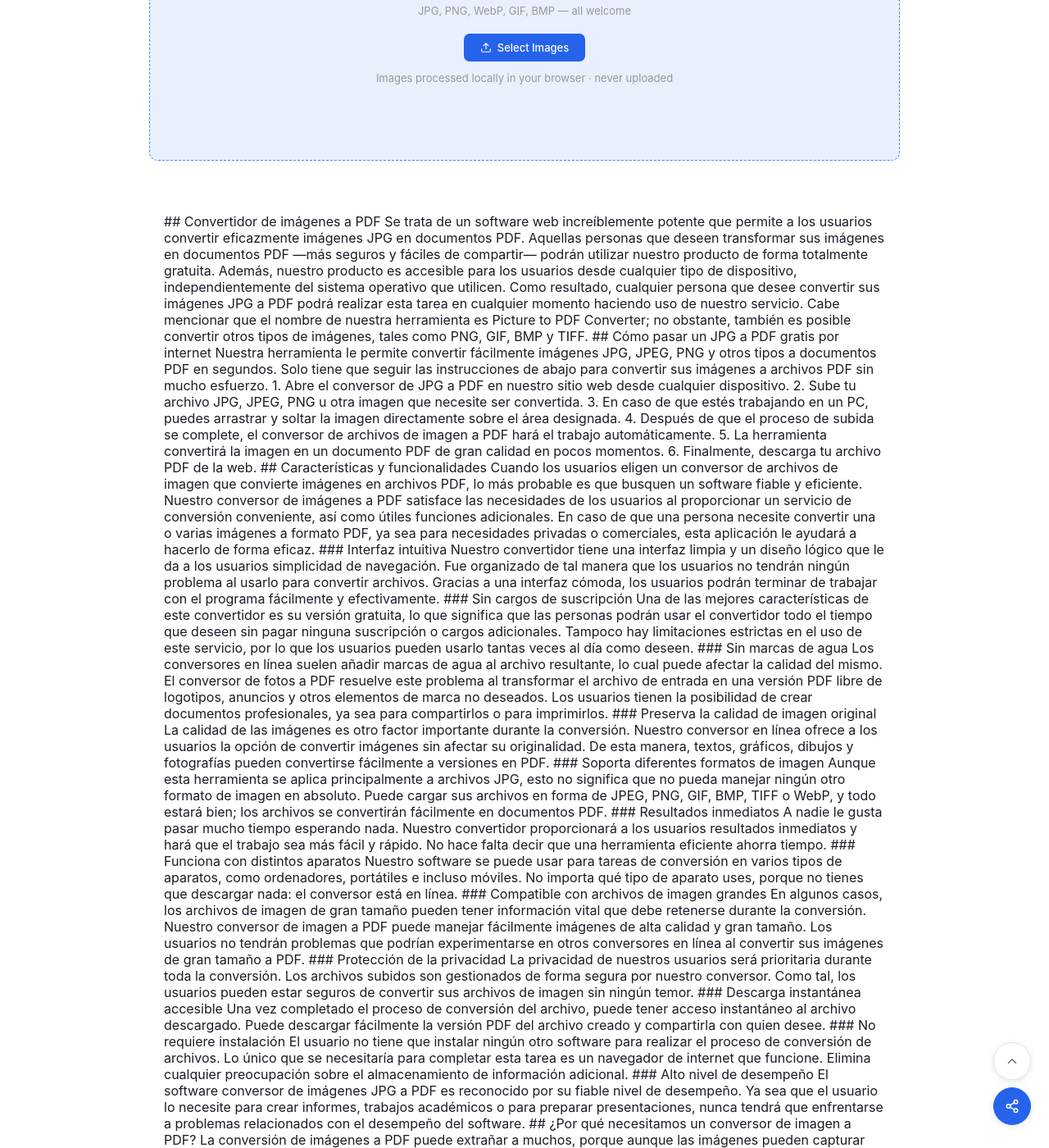
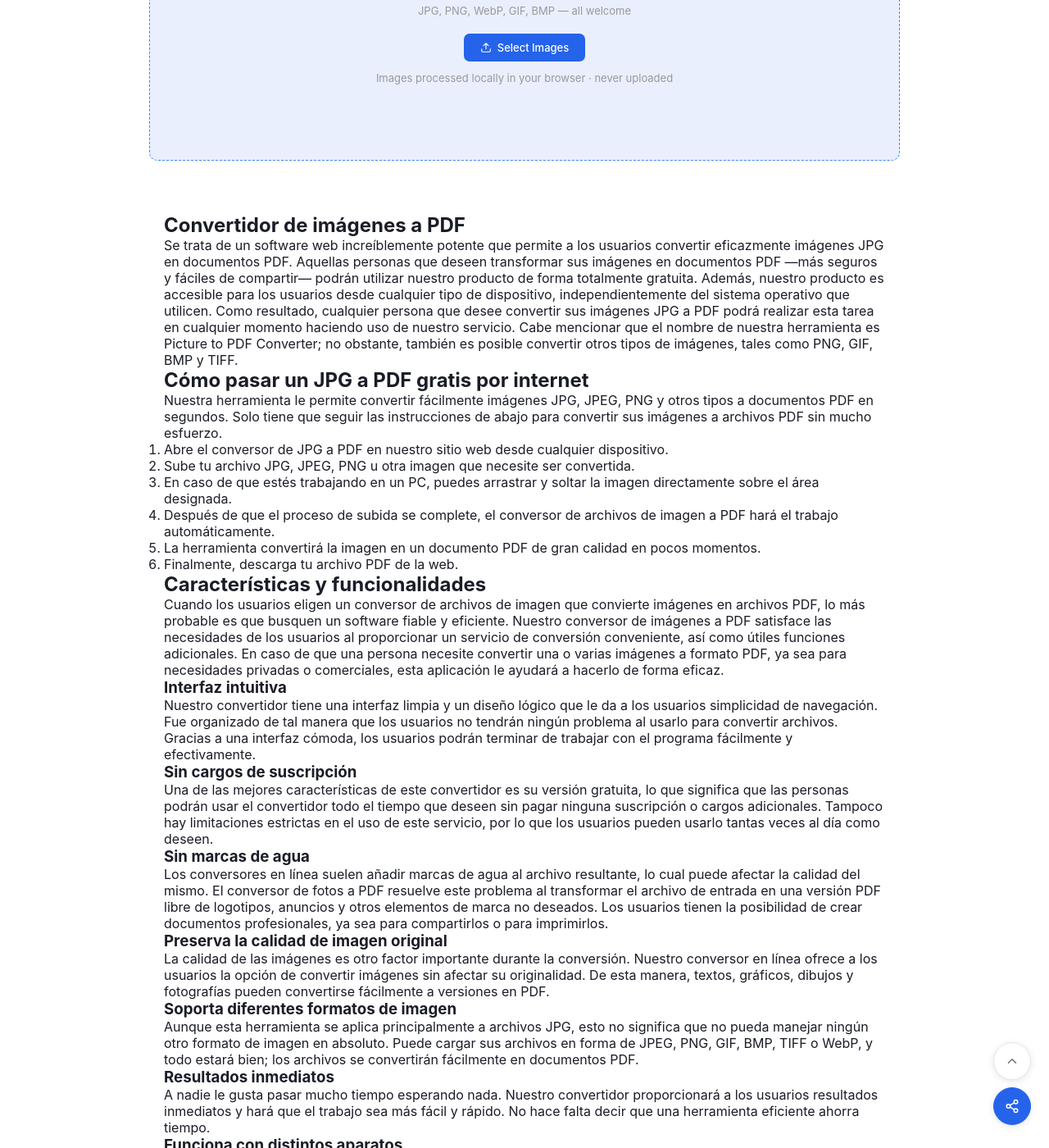
Before and after one commit to rforrupesh/pdf, a Jekyll site: the page built from jpg-a-pdf.html, in a window 1280 px wide and 1400 px high, scrolled down 338 px. Shown: the whole window at 82% size. Built offline with Jekyll 4.4.1, drawn with Linux system fonts in a browser that asks for light colours; some of the changed text lies outside the part shown.

Commit message:
Update jpg-a-pdf.html

```diff
--- a/jpg-a-pdf.html
+++ b/jpg-a-pdf.html
@@ -1402,146 +1402,57 @@ head_style: |
       <!-- ── INFO SECTION ── -->
       <div id="infoContent">
 
-       ## Convertidor de imágenes a PDF
-
-
-Se trata de un software web increíblemente potente que permite a los usuarios convertir eficazmente imágenes JPG en documentos PDF. Aquellas personas que deseen transformar sus imágenes en documentos PDF —más seguros y fáciles de compartir— podrán utilizar nuestro producto de forma totalmente gratuita. Además, nuestro producto es accesible para los usuarios desde cualquier tipo de dispositivo, independientemente del sistema operativo que utilicen. Como resultado, cualquier persona que desee convertir sus imágenes JPG a PDF podrá realizar esta tarea en cualquier momento haciendo uso de nuestro servicio. Cabe mencionar que el nombre de nuestra herramienta es Picture to PDF Converter; no obstante, también es posible convertir otros tipos de imágenes, tales como PNG, GIF, BMP y TIFF.
-
-
-## Cómo pasar un JPG a PDF gratis por internet
-
-
-Nuestra herramienta le permite convertir fácilmente imágenes JPG, JPEG, PNG y otros tipos a documentos PDF en segundos. Solo tiene que seguir las instrucciones de abajo para convertir sus imágenes a archivos PDF sin mucho esfuerzo.
-
-
-
-1. Abre el conversor de JPG a PDF en nuestro sitio web desde cualquier dispositivo.
-2. Sube tu archivo JPG, JPEG, PNG u otra imagen que necesite ser convertida.
-3. En caso de que estés trabajando en un PC, puedes arrastrar y soltar la imagen directamente sobre el área designada.
-4. Después de que el proceso de subida se complete, el conversor de archivos de imagen a PDF hará el trabajo automáticamente.
-5. La herramienta convertirá la imagen en un documento PDF de gran calidad en pocos momentos.
-6. Finalmente, descarga tu archivo PDF de la web.
-
-
-
-## Características y funcionalidades
-
-
-
-Cuando los usuarios eligen un conversor de archivos de imagen que convierte imágenes en archivos PDF, lo más probable es que busquen un software fiable y eficiente. Nuestro conversor de imágenes a PDF satisface las necesidades de los usuarios al proporcionar un servicio de conversión conveniente, así como útiles funciones adicionales. En caso de que una persona necesite convertir una o varias imágenes a formato PDF, ya sea para necesidades privadas o comerciales, esta aplicación le ayudará a hacerlo de forma eficaz.
-
-
-
-### Interfaz intuitiva
-
-
-
-Nuestro convertidor tiene una interfaz limpia y un diseño lógico que le da a los usuarios simplicidad de navegación. Fue organizado de tal manera que los usuarios no tendrán ningún problema al usarlo para convertir archivos. Gracias a una interfaz cómoda, los usuarios podrán terminar de trabajar con el programa fácilmente y efectivamente.
-
-
-
-### Sin cargos de suscripción
-
-Una de las mejores características de este convertidor es su versión gratuita, lo que significa que las personas podrán usar el convertidor todo el tiempo que deseen sin pagar ninguna suscripción o cargos adicionales. Tampoco hay limitaciones estrictas en el uso de este servicio, por lo que los usuarios pueden usarlo tantas veces al día como deseen.
-
-### Sin marcas de agua
-
-Los conversores en línea suelen añadir marcas de agua al archivo resultante, lo cual puede afectar la calidad del mismo. El conversor de fotos a PDF resuelve este problema al transformar el archivo de entrada en una versión PDF libre de logotipos, anuncios y otros elementos de marca no deseados. Los usuarios tienen la posibilidad de crear documentos profesionales, ya sea para compartirlos o para imprimirlos.
-
-
-
-### Preserva la calidad de imagen original
-
-La calidad de las imágenes es otro factor importante durante la conversión. Nuestro conversor en línea ofrece a los usuarios la opción de convertir imágenes sin afectar su originalidad. De esta manera, textos, gráficos, dibujos y fotografías pueden convertirse fácilmente a versiones en PDF.
-
-
-
-### Soporta diferentes formatos de imagen
-
-Aunque esta herramienta se aplica principalmente a archivos JPG, esto no significa que no pueda manejar ningún otro formato de imagen en absoluto. Puede cargar sus archivos en forma de JPEG, PNG, GIF, BMP, TIFF o WebP, y todo estará bien; los archivos se convertirán fácilmente en documentos PDF.
-
-
-### Resultados inmediatos
-
-A nadie le gusta pasar mucho tiempo esperando nada. Nuestro convertidor proporcionará a los usuarios resultados inmediatos y hará que el trabajo sea más fácil y rápido. No hace falta decir que una herramienta eficiente ahorra tiempo.
-
-
-
-
-### Funciona con distintos aparatos
-
-Nuestro software se puede usar para tareas de conversión en varios tipos de aparatos, como ordenadores, portátiles e incluso móviles. No importa qué tipo de aparato uses, porque no tienes que descargar nada: el conversor está en línea.
-
-
-### Compatible con archivos de imagen grandes
-
-En algunos casos, los archivos de imagen de gran tamaño pueden tener información vital que debe retenerse durante la conversión. Nuestro conversor de imagen a PDF puede manejar fácilmente imágenes de alta calidad y gran tamaño. Los usuarios no tendrán problemas que podrían experimentarse en otros conversores en línea al convertir sus imágenes de gran tamaño a PDF.
-
-### Protección de la privacidad
-
-La privacidad de nuestros usuarios será prioritaria durante toda la conversión. Los archivos subidos son gestionados de forma segura por nuestro conversor. Como tal, los usuarios pueden estar seguros de convertir sus archivos de imagen sin ningún temor.
-
-### Descarga instantánea accesible
-
-Una vez completado el proceso de conversión del archivo, puede tener acceso instantáneo al archivo descargado. Puede descargar fácilmente la versión PDF del archivo creado y compartirla con quien desee.
-
-
-
-
-### No requiere instalación
-
-El usuario no tiene que instalar ningún otro software para realizar el proceso de conversión de archivos. Lo único que se necesitaría para completar esta tarea es un navegador de internet que funcione. Elimina cualquier preocupación sobre el almacenamiento de información adicional.
-
-
-### Alto nivel de desempeño
-
-El software conversor de imágenes JPG a PDF es reconocido por su fiable nivel de desempeño. Ya sea que el usuario lo necesite para crear informes, trabajos académicos o para preparar presentaciones, nunca tendrá que enfrentarse a problemas relacionados con el desempeño del software.
-
-
-
-
-
-## ¿Por qué necesitamos un conversor de imagen a PDF?
-
-La conversión de imágenes a PDF puede extrañar a muchos, porque aunque las imágenes pueden capturar información fácilmente, los documentos PDF ofrecen una mejor organización y capacidad para compartir. Aquí hay un intento de dar las razones por las que la conversión de imagen a PDF es muy importante a través de algunos escenarios comunes.
-
-
-
-
-### Conversión de imágenes a PDF en organizaciones empresariales
-
-Muchas organizaciones llevan a cabo actividades comerciales que implican facturas, recibos, contratos empresariales e informes. Por lo general, estos archivos se presentan en formato de imagen, lo cual dificulta su organización y distribución. Al gestionar cientos de archivos fotográficos, se requiere un gran esfuerzo para simplificar la tarea.
-
-Mediante la conversión de imágenes a PDF, las organizaciones empresariales pueden consolidar todos sus archivos en un único documento, lo que facilita su acceso, almacenamiento, impresión e incluso su distribución. Al tener todo integrado en un solo documento, la gestión documental resulta mucho más sencilla.
-
-
-### Conversión de imágenes a PDF para estudiantes
-
-
-
-Con frecuencia, los estudiantes reciben sus apuntes, tareas, páginas manuscritas, diagramas y otros materiales de estudio en formato de imagen. Si bien guardar estas imágenes de forma individual puede parecer sencillo al principio, resulta problemático más adelante al tener que gestionar una gran cantidad de archivos de imagen.
-
-
-
-Convertir estas imágenes a formato PDF facilita a los estudiantes la organización de todo su material académico. De este modo, podrán guardar sus apuntes de clase, páginas de proyectos, referencias y otros materiales didácticos en un formato que resulta más fácil de consultar y subir siempre que sea necesario.
-
-
-
-
-### Mejor organización y almacenamiento
-
-Usar imágenes para guardar información valiosa puede ser bastante incómodo, ya que genera desorden innecesario. Por eso, al usar la tecnología que convierte fotos, imágenes, capturas de pantalla y todo tipo de imágenes en PDF, la gente podrá guardar la información relevante en un solo archivo, lo que les permitirá organizarse mejor y encontrar todos los datos necesarios más rápido.
-
-
-
-
-### Compartir e imprimir fácilmente
-
-Aunque el uso de archivos de imagen siempre ha sido común en muchos casos, hay ocasiones en las que usar archivos PDF es inevitable. Específicamente, esto sucede durante la comunicación comercial o profesional. Enviar documentos por correo electrónico o cualquier otro medio, incluido en el lugar de trabajo, se vuelve más fácil ya que no habrá ningún problema relacionado con problemas de formato.
-
-
-
-Por este motivo, la conversión de imágenes como fotografías, capturas de pantalla e incluso documentos escaneados a documentos PDF se ha vuelto inevitable.
+<h2>Convertidor de imágenes a PDF</h2>
+<p>Se trata de un software web increíblemente potente que permite a los usuarios convertir eficazmente imágenes JPG en documentos PDF. Aquellas personas que deseen transformar sus imágenes en documentos PDF —más seguros y fáciles de compartir— podrán utilizar nuestro producto de forma totalmente gratuita. Además, nuestro producto es accesible para los usuarios desde cualquier tipo de dispositivo, independientemente del sistema operativo que utilicen. Como resultado, cualquier persona que desee convertir sus imágenes JPG a PDF podrá realizar esta tarea en cualquier momento haciendo uso de nuestro servicio. Cabe mencionar que el nombre de nuestra herramienta es Picture to PDF Converter; no obstante, también es posible convertir otros tipos de imágenes, tales como PNG, GIF, BMP y TIFF.</p>
+<h2>Cómo pasar un JPG a PDF gratis por internet</h2>
+<p>Nuestra herramienta le permite convertir fácilmente imágenes JPG, JPEG, PNG y otros tipos a documentos PDF en segundos. Solo tiene que seguir las instrucciones de abajo para convertir sus imágenes a archivos PDF sin mucho esfuerzo.</p>
+<ol>
+   <li>Abre el conversor de JPG a PDF en nuestro sitio web desde cualquier dispositivo.</li>
+   <li>Sube tu archivo JPG, JPEG, PNG u otra imagen que necesite ser convertida.</li>
+   <li>En caso de que estés trabajando en un PC, puedes arrastrar y soltar la imagen directamente sobre el área designada.</li>
+   <li>Después de que el proceso de subida se complete, el conversor de archivos de imagen a PDF hará el trabajo automáticamente.</li>
+   <li>La herramienta convertirá la imagen en un documento PDF de gran calidad en pocos momentos.</li>
+   <li>Finalmente, descarga tu archivo PDF de la web.</li>
+</ol>
+<h2>Características y funcionalidades</h2>
+<p>Cuando los usuarios eligen un conversor de archivos de imagen que convierte imágenes en archivos PDF, lo más probable es que busquen un software fiable y eficiente. Nuestro conversor de imágenes a PDF satisface las necesidades de los usuarios al proporcionar un servicio de conversión conveniente, así como útiles funciones adicionales. En caso de que una persona necesite convertir una o varias imágenes a formato PDF, ya sea para necesidades privadas o comerciales, esta aplicación le ayudará a hacerlo de forma eficaz.</p>
+<h3>Interfaz intuitiva</h3>
+<p>Nuestro convertidor tiene una interfaz limpia y un diseño lógico que le da a los usuarios simplicidad de navegación. Fue organizado de tal manera que los usuarios no tendrán ningún problema al usarlo para convertir archivos. Gracias a una interfaz cómoda, los usuarios podrán terminar de trabajar con el programa fácilmente y efectivamente.</p>
+<h3>Sin cargos de suscripción</h3>
+<p>Una de las mejores características de este convertidor es su versión gratuita, lo que significa que las personas podrán usar el convertidor todo el tiempo que deseen sin pagar ninguna suscripción o cargos adicionales. Tampoco hay limitaciones estrictas en el uso de este servicio, por lo que los usuarios pueden usarlo tantas veces al día como deseen.</p>
+<h3>Sin marcas de agua</h3>
+<p>Los conversores en línea suelen añadir marcas de agua al archivo resultante, lo cual puede afectar la calidad del mismo. El conversor de fotos a PDF resuelve este problema al transformar el archivo de entrada en una versión PDF libre de logotipos, anuncios y otros elementos de marca no deseados. Los usuarios tienen la posibilidad de crear documentos profesionales, ya sea para compartirlos o para imprimirlos.</p>
+<h3>Preserva la calidad de imagen original</h3>
+<p>La calidad de las imágenes es otro factor importante durante la conversión. Nuestro conversor en línea ofrece a los usuarios la opción de convertir imágenes sin afectar su originalidad. De esta manera, textos, gráficos, dibujos y fotografías pueden convertirse fácilmente a versiones en PDF.</p>
+<h3>Soporta diferentes formatos de imagen</h3>
+<p>Aunque esta herramienta se aplica principalmente a archivos JPG, esto no significa que no pueda manejar ningún otro formato de imagen en absoluto. Puede cargar sus archivos en forma de JPEG, PNG, GIF, BMP, TIFF o WebP, y todo estará bien; los archivos se convertirán fácilmente en documentos PDF.</p>
+<h3>Resultados inmediatos</h3>
+<p>A nadie le gusta pasar mucho tiempo esperando nada. Nuestro convertidor proporcionará a los usuarios resultados inmediatos y hará que el trabajo sea más fácil y rápido. No hace falta decir que una herramienta eficiente ahorra tiempo.</p>
+<h3>Funciona con distintos aparatos</h3>
+<p>Nuestro software se puede usar para tareas de conversión en varios tipos de aparatos, como ordenadores, portátiles e incluso móviles. No importa qué tipo de aparato uses, porque no tienes que descargar nada: el conversor está en línea.</p>
+<h3>Compatible con archivos de imagen grandes</h3>
+<p>En algunos casos, los archivos de imagen de gran tamaño pueden tener información vital que debe retenerse durante la conversión. Nuestro conversor de imagen a PDF puede manejar fácilmente imágenes de alta calidad y gran tamaño. Los usuarios no tendrán problemas que podrían experimentarse en otros conversores en línea al convertir sus imágenes de gran tamaño a PDF.</p>
+<h3>Protección de la privacidad</h3>
+<p>La privacidad de nuestros usuarios será prioritaria durante toda la conversión. Los archivos subidos son gestionados de forma segura por nuestro conversor. Como tal, los usuarios pueden estar seguros de convertir sus archivos de imagen sin ningún temor.</p>
+<h3>Descarga instantánea accesible</h3>
+<p>Una vez completado el proceso de conversión del archivo, puede tener acceso instantáneo al archivo descargado. Puede descargar fácilmente la versión PDF del archivo creado y compartirla con quien desee.</p>
+<h3>No requiere instalación</h3>
+<p>El usuario no tiene que instalar ningún otro software para realizar el proceso de conversión de archivos. Lo único que se necesitaría para completar esta tarea es un navegador de internet que funcione. Elimina cualquier preocupación sobre el almacenamiento de información adicional.</p>
+<h3>Alto nivel de desempeño</h3>
+<p>El software conversor de imágenes JPG a PDF es reconocido por su fiable nivel de desempeño. Ya sea que el usuario lo necesite para crear informes, trabajos académicos o para preparar presentaciones, nunca tendrá que enfrentarse a problemas relacionados con el desempeño del software.</p>
+<h2>¿Por qué necesitamos un conversor de imagen a PDF?</h2>
+<p>La conversión de imágenes a PDF puede extrañar a muchos, porque aunque las imágenes pueden capturar información fácilmente, los documentos PDF ofrecen una mejor organización y capacidad para compartir. Aquí hay un intento de dar las razones por las que la conversión de imagen a PDF es muy importante a través de algunos escenarios comunes.</p>
+<h3>Conversión de imágenes a PDF en organizaciones empresariales</h3>
+<p>Muchas organizaciones llevan a cabo actividades comerciales que implican facturas, recibos, contratos empresariales e informes. Por lo general, estos archivos se presentan en formato de imagen, lo cual dificulta su organización y distribución. Al gestionar cientos de archivos fotográficos, se requiere un gran esfuerzo para simplificar la tarea.</p>
+<p>Mediante la conversión de imágenes a PDF, las organizaciones empresariales pueden consolidar todos sus archivos en un único documento, lo que facilita su acceso, almacenamiento, impresión e incluso su distribución. Al tener todo integrado en un solo documento, la gestión documental resulta mucho más sencilla.</p>
+<h3>Conversión de imágenes a PDF para estudiantes</h3>
+<p>Con frecuencia, los estudiantes reciben sus apuntes, tareas, páginas manuscritas, diagramas y otros materiales de estudio en formato de imagen. Si bien guardar estas imágenes de forma individual puede parecer sencillo al principio, resulta problemático más adelante al tener que gestionar una gran cantidad de archivos de imagen.</p>
+<p>Convertir estas imágenes a formato PDF facilita a los estudiantes la organización de todo su material académico. De este modo, podrán guardar sus apuntes de clase, páginas de proyectos, referencias y otros materiales didácticos en un formato que resulta más fácil de consultar y subir siempre que sea necesario.</p>
+<h3>Mejor organización y almacenamiento</h3>
+<p>Usar imágenes para guardar información valiosa puede ser bastante incómodo, ya que genera desorden innecesario. Por eso, al usar la tecnología que convierte fotos, imágenes, capturas de pantalla y todo tipo de imágenes en PDF, la gente podrá guardar la información relevante en un solo archivo, lo que les permitirá organizarse mejor y encontrar todos los datos necesarios más rápido.</p>
+<h3>Compartir e imprimir fácilmente</h3>
+<p>Aunque el uso de archivos de imagen siempre ha sido común en muchos casos, hay ocasiones en las que usar archivos PDF es inevitable. Específicamente, esto sucede durante la comunicación comercial o profesional. Enviar documentos por correo electrónico o cualquier otro medio, incluido en el lugar de trabajo, se vuelve más fácil ya que no habrá ningún problema relacionado con problemas de formato.</p>
+<p>Por este motivo, la conversión de imágenes como fotografías, capturas de pantalla e incluso documentos escaneados a documentos PDF se ha vuelto inevitable.</p>
 
         <h2 class="section-title">How to convert JPG to PNG</h2>
         <p class="section-body">
```
